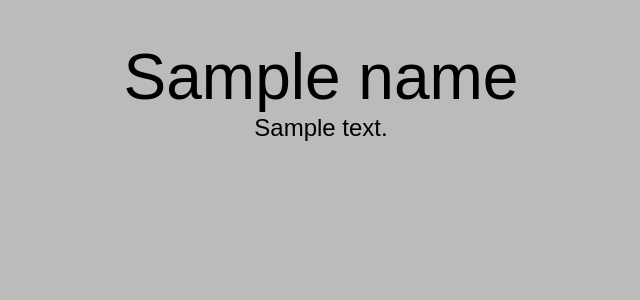
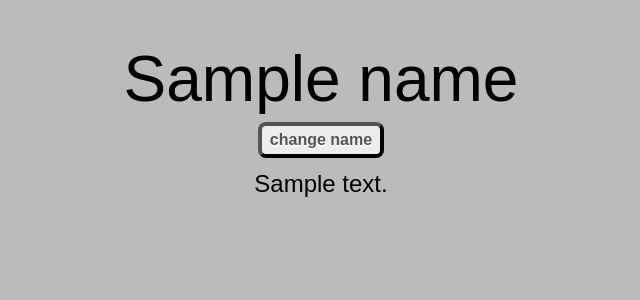
Before and after one commit to martan3d/rpiwebapp, a Flask app: template templates/node.html in a window 1280 px wide. Shown: the top 300 px of the page, without its empty margins (319-959 px from the left). Run offline with Flask 2, Linux system fonts and the light colour scheme; the template is opened without the code that fills it: most values are stand-ins (such as "Sample title", 1, 10 or a date in 2020); data that the repository does not hold is empty; some libraries are stand-ins or nearby versions.

Commit message:
add set node name command

```diff
--- a/main.py
+++ b/main.py
@@ -19,6 +19,20 @@ protad = { 'A': 0x30, 'B': 0x31, 'C': 0x32, 'D': 0x33, 'E': 0x34, 'F': 0x35, 'G'
 adprot = { 0x30 :'A', 0x31 :'B', 0x32 :'C', 0x33 :'D', 0x34 :'E', 0x35 :'F', 0x36 : 'G', 0x37 : 'H', 0x38 : 'I', 0x39 : 'J',
            0x3a : 'K', 0x3b : 'L', 0x3c : 'M', 0x3d : 'N', 0x3e : 'O', 0x3f : 'P', 0x40 : 'Q', 0x41 : 'R', 0x42 : 'S',
            0x43 : 'T', 0x44 : 'U', 0x45 : 'V', 0x46 : 'W', 0x47 : 'X', 0x48 : 'Y', 0x49 : 'Z' }
+
+@main_api.route('/setnodeid/', methods=['GET','POST'])
+def setnodeid():
+    # get new ID and 64bit address of node
+    nodeid = request.form['nodeid'].encode("utf-8")
+    address = request.form['address']
+
+    print "SETNODEID", nodeid, " ", address
+
+    REMOTECOMMAND = 23
+    senddata = base64.b64encode(json.dumps(['REMOTECOMMAND', address, nodeid ]))
+    r = redis.Redis(host='127.0.0.1', port='6379')
+    r.rpush(['queue:xbeetx'], senddata )
+    return NOP
 
 
 @main_api.route('/setsize/', methods=['GET','POST'])
@@ -388,11 +402,11 @@ def refreshnode():
 
     data = '<div style="width:95%;margin:0 auto;">'
 
-    if nodetype == 'W':
-       data = '<div style="font-size:24px;margin:20px;text-align:center;">Xbee DCC Receiver</div>'
+#    if nodetype == 'W':
+#       data = '<div style="font-size:24px;margin:20px;text-align:center;">Xbee DCC Receiver</div>'
 
-    if nodetype == 'A':
-       data = '<div style="font-size:24px;margin:20px;text-align:center;">Airwire Translator</div>'
+#    if nodetype == 'A':
+#       data = '<div style="font-size:24px;margin:20px;text-align:center;">Airwire Translator</div>'
 
     data = data + '<input type="hidden" id="address" value="%s">' % address
 
--- a/templates/node.html
+++ b/templates/node.html
@@ -17,6 +17,34 @@ function zoom() {
     viewport.content = "width=300";
   }
 }
+
+
+function setnid()
+{
+  var xhr;
+  var macaddr = document.getElementById('address').value;
+  var nodename = document.getElementById('ndname').value;
+  var params = "address="+macaddr+"&nodeid="+nodename;
+
+  //alert(macaddr + " " + nodename);
+
+  xhr = new XMLHttpRequest();
+  xhr.onreadystatechange = handleStateChange;
+  xhr.open("POST", '/setnodeid/', true);
+  xhr.setRequestHeader("Content-type", "application/x-www-form-urlencoded");
+  xhr.setRequestHeader("Content-length", params.length);
+  xhr.setRequestHeader("Connection", "close");
+  xhr.send(params);
+  function handleStateChange() {
+      if (xhr.readyState == 4 &&  xhr.status == 200) {
+          //var element = document.getElementById('textblock');
+          //element.innerHTML = xhr.responseText;
+      }
+  }
+}
+
+
+
 
 
 function setServo(servo)
@@ -180,6 +208,9 @@ function setServoMode()
            servomode = 'Couplers';
            break;
       case 'Couplers':
+           servomode = 'ESC';
+           break;
+      case 'ESC':
            servomode = 'Steam';
            break;
     }
@@ -378,6 +409,23 @@ body {
         text-shadow:0px 1px 0px #ffffff;
 }
 
+.smButton {
+        background-color:#ededed;
+        -moz-border-radius:4px;
+        -webkit-border-radius:4px;
+        border-radius:4px;
+        border:1px solid eeeeee;
+        height:18px;
+        cursor:pointer;
+        color:#555555;
+        font-family:Arial;
+        font-size:8px;
+        font-weight:bold;
+        padding:0px 4px;
+        text-decoration:none;
+        text-shadow:0px 1px 0px #ffffff;
+}
+
 .pButton {
         background-color:#ededed;
         -moz-border-radius:4px;
@@ -402,7 +450,12 @@ body {
 <body>
 
   <div>
-    <div style="font-size:32px;text-align:center;margin-top:20px;">{{ name }}</div>
+    <div style="font-size:32px;text-align:center;margin-top:20px;">
+       <input style="background-color:#bbbbbb;border:0px;margin-bottom:2px;font-size:32px;text-align:center;" type="text" id="ndname" value="{{ name }}">
+    </div>
+
+    <div style="text-align:center;margin-bottom:6px;"><input class="smButton" type="button" onclick="setnid();" value="change name"></div>
+
     <div style="font-size:12px;text-align:center">{{ address }}</div>
     <input type="hidden" id="address" value="{{address}}">
 
```
Also changed, not shown: scanxbee.py (+7 -0 lines), xbee.py (+60 -0 lines).
